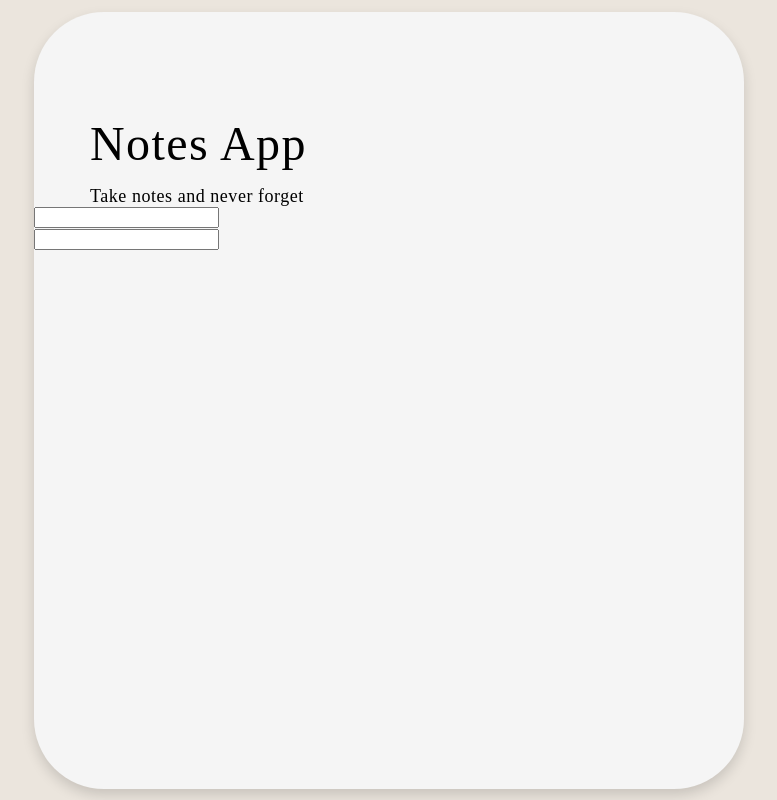
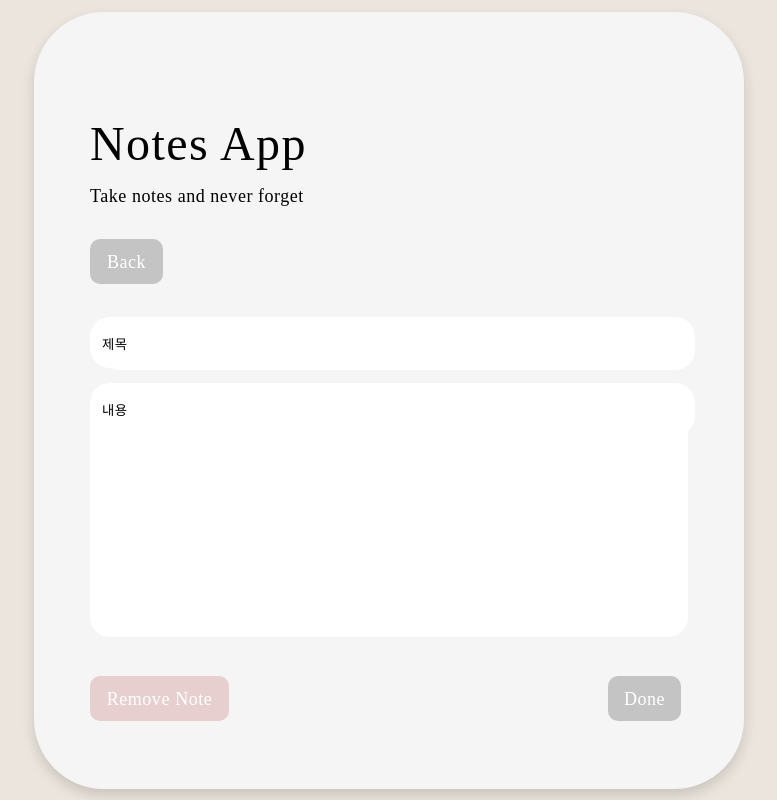
Before and after one commit to Nahee-Park/JS-Study, a React (Create React App) app in the folder 3rdweek/noteapp/: page /createnote in a window 1280 px wide. Shown: the whole page, without its empty margins (251-1028 px from the left). Built offline with nearby package versions, Linux system fonts and the light colour scheme; the HTML template or start-up script is replaced by a standard one; a web font is replaced by a local one.

Commit message:
feat: createNote 퍼블리싱 완료

```diff
--- a/3rdweek/noteapp/src/Screens/CreateNote.js
+++ b/3rdweek/noteapp/src/Screens/CreateNote.js
@@ -1,20 +1,38 @@
-import React from "react";
+import React, {useState} from "react";
 import Title from '../components/Title';
 import styled from 'styled-components';
+import Button from '../components/Button'
 
 //로컬스토리지에 입력값 저장하는 곳
 //객체에는 1.제목 2.내용 3.마지막 접근 시간을 저장한다
 function CreateNote () {
+    const [notes,setNotes] = useState({title:'제목',body:'내용',create:'생성시간',update:'업데이트시간'})
+
     return(
         <CreateNoteWrap>
             <div className="container">
                 <Title/>
+                <Button className="btn-back" color="gray" size="small">Back</Button>
                 <form className="title-form">
-                    <input></input>
+                    <input
+                        className="title-form--input"
+                        type="text"
+                        value={notes.title}
+                        placeholder="search"
+                    ></input>
                 </form>
                 <form className="content-form">
-                    <input></input>
+                    <input
+                        className="content-form--input"
+                        type="text"
+                        value={notes.body}
+                        placeholder="search"
+                    ></input>
                 </form>
+                <div className="btn-bottom">
+                    <Button className="btn-remove" color="pink" size="large">Remove Note</Button>
+                    <Button className="btn-done" color="gray" size="small">Done</Button>
+                </div>
             </div>
         </CreateNoteWrap>
     );
@@ -39,4 +57,63 @@ justify-content: center;
     box-shadow: 0px 6px 13px rgba(0, 0, 0, 0.15);
     border-radius: 70px;
 }
+.btn-back{
+    margin-top:33px;
+    margin-left:56px;
+}
+.btn-bottom{
+    width: 710px;
+    display: flex;
+    margin-top: 39px;
+}
+.btn-remove{
+    margin-left: 56px;
+}
+.btn-done{
+    margin-left: 379px;
+}
+.title-form{
+    width: 591px;
+    height: 51px;
+    background: #FFFFFF;
+    border-radius: 20px;
+    margin-top: 33px;
+    margin-left: 56px;
+    &--input{
+        font-family: Noticia Text;
+        font-style: normal;
+        font-weight: normal;
+        letter-spacing: 0.03em;
+        margin-left: 10px;
+        margin-right: 10px;
+        border: none;
+        outline: none;
+        width: 591px;
+        height: 51px;
+        background: #FFFFFF;
+        border-radius: 20px;
+    }
+}
+.content-form{
+    width: 598px;
+    height: 254px;
+    background: #FFFFFF;
+    border-radius: 20px;
+    margin-top: 15px;
+    margin-left: 56px;
+    &--input{
+        font-family: Noticia Text;
+        font-style: normal;
+        font-weight: normal;
+        letter-spacing: 0.03em;
+        margin-left: 10px;
+        margin-right: 10px;
+        border: none;
+        outline: none;
+        width: 591px;
+        height: 51px;
+        background: #FFFFFF;
+        border-radius: 20px;
+    }
+}
 `;
```
